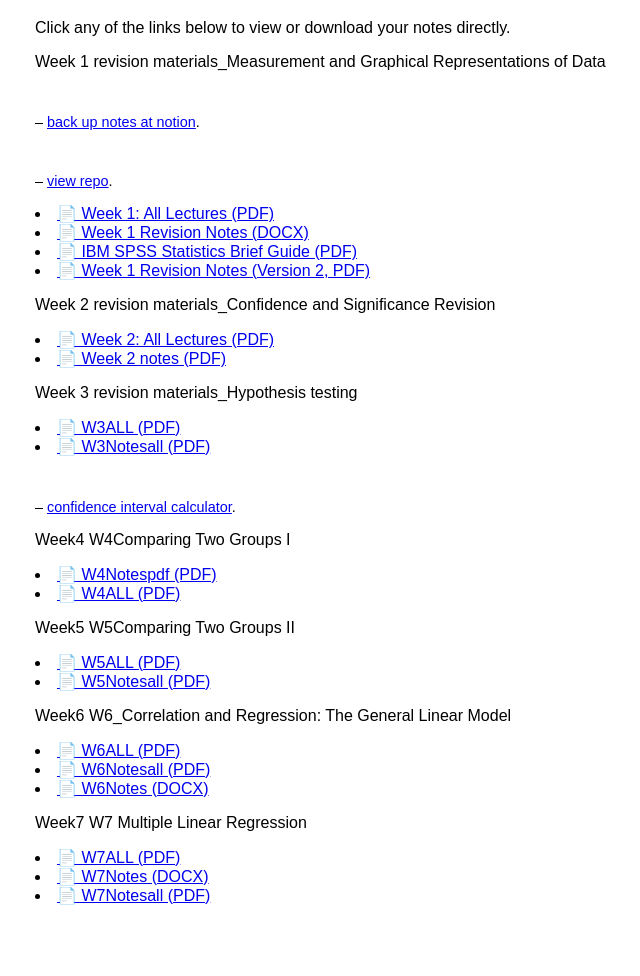
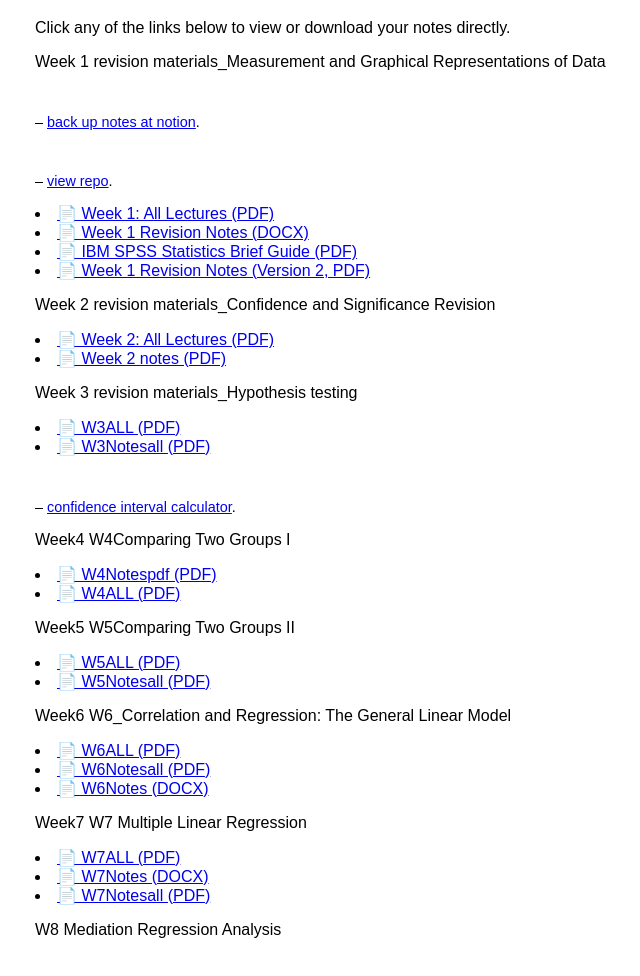
Before and after one commit to Xiaohe-xu/xiaohe.github.io, a plain HTML site: page index.html in a window 1280 px wide. Shown: the part 102-1078 px from the top of the page, without its empty margins (5-645 px from the left). Before the commit the page ends 1047 px from the top, so only its background shows below. Drawn offline with Linux system fonts and the light colour scheme.

Commit message:
Update index.html

```diff
--- a/index.html
+++ b/index.html
@@ -37,3 +37,4 @@
 <li><a href="W7ALL.pdf" target="_blank">📄 W7ALL (PDF)</a></li>
 <li><a href="W7Notes.docx" target="_blank">📄 W7Notes (DOCX)</a></li>
 <li><a href="W7Notesall.pdf" target="_blank">📄 W7Notesall (PDF)</a></li>
+<p>W8 Mediation Regression Analysis </p>
```
